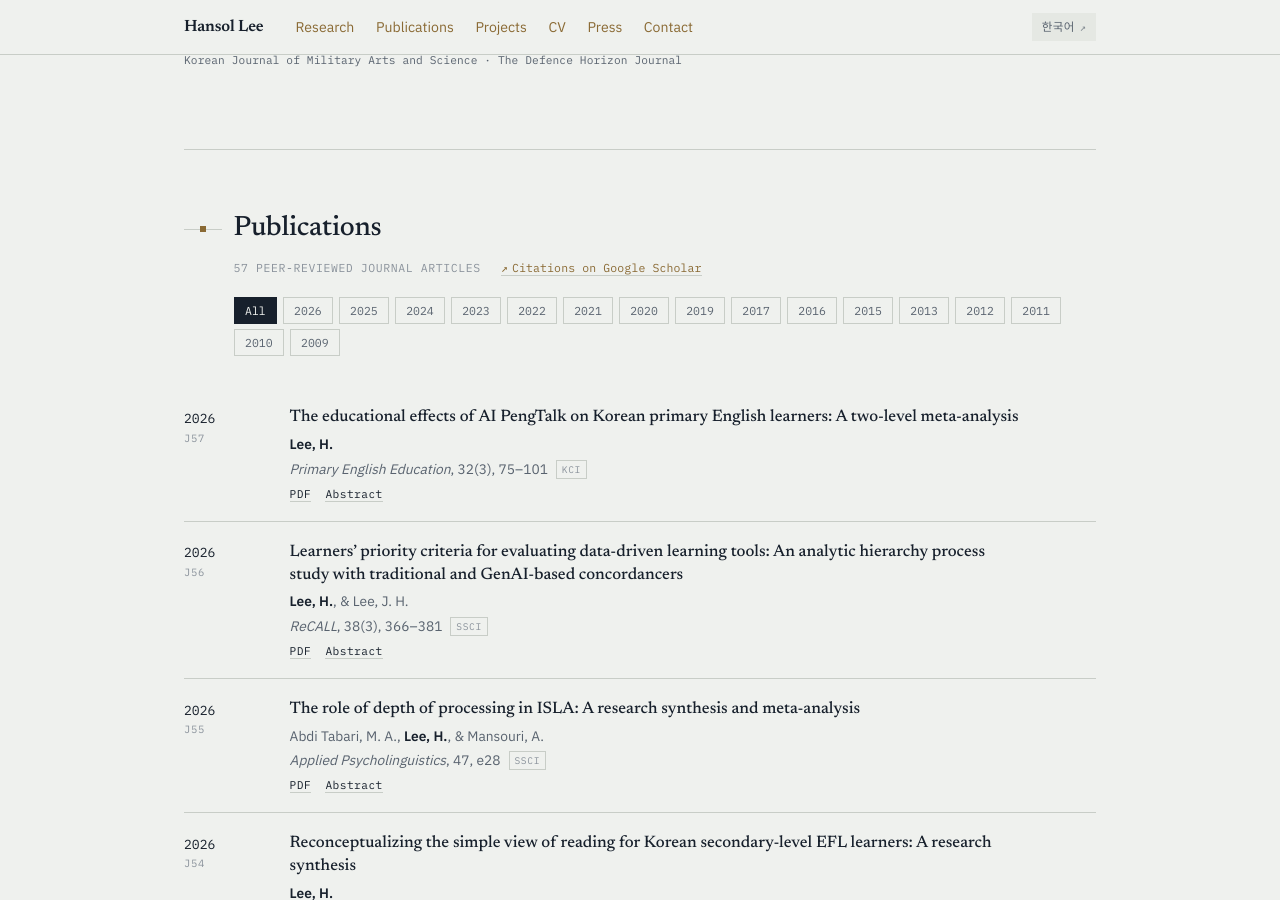
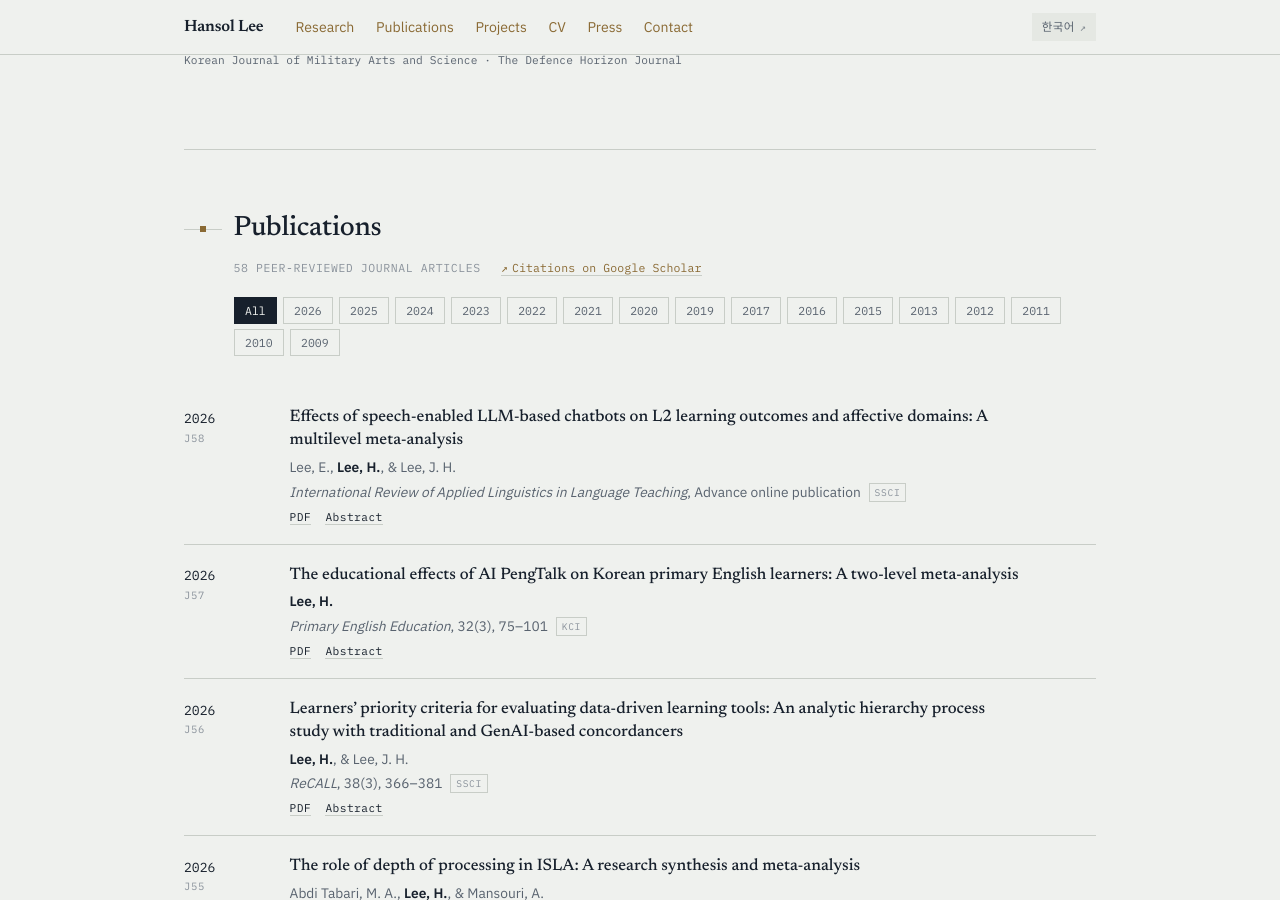
Before and after one commit to hansol6461/hansol6461.github.io, a Jekyll site: the page built from index.html, in a window 1280 px wide and 900 px high, scrolled down 1622 px. Built offline with Jekyll 4.4.1, drawn with Linux system fonts in a browser that asks for light colours; some web fonts are replaced.

Commit message:
Add IRAL 2026 speech-enabled LLM chatbot meta-analysis (open access PDF)
Co-Authored-By: Claude Opus 5.5 <noreply@anthropic.com>
Claude-Session: https://claude.ai/code/session_01NJ1x15WasJWkg7FwhKPdbR

```diff
--- a/_data/papers.yml
+++ b/_data/papers.yml
@@ -1324,6 +1324,12 @@
   issue: '2'
   lastpage: '1108'
   volume: '36'
+2026-iral-speech-llm-chatbots:
+  abstract: <p>Recent developments in natural language processing and automatic speech recognition have significantly advanced chatbot communication using the voice mode, establishing these tools as viable resources for L2 speaking practice. More recently, the L2 chatbot domain has leveraged large language models (LLMs) to enhance contextual understanding and facilitate meaningful dialogues, prompting research into the effects of speech- and LLM-based chatbots on L2 learning outcomes and affective domains. This study presents a synthesis of these findings using a multilevel meta-analysis. Based on a dataset of 19 studies (32 samples, <i>N</i> = 2,643), the results revealed that the overall effect size for L2 learning outcomes was 0.68 (<i>p</i> &lt; 0.001). The overall effect size for affective domains was 0.64 (<i>p</i> &lt; 0.001). Moreover, moderator analyses indicated that a range of learner and intervention characteristics, including learner proficiency, educational level, interaction format, and context of chatbot use, significantly influenced the overall effectiveness.</p>
+  authors:
+  - Eunjin Lee
+  - Hansol Lee
+  - Jang Ho Lee
 2026-iral-task-sequencing:
   abstract: '<p>Drawing on the SSARC model, TBLT research has investigated the role
 
--- a/_data/publications.yml
+++ b/_data/publications.yml
@@ -9,6 +9,17 @@
 # - title   콜론(:)이 들어가면 반드시 작은따옴표로 감싸야 합니다.
 # - doi     비워 두면 제목에 링크가 걸리지 않습니다.
 # - index   SSCI / Scopus / KCI 중 하나거나 빈 문자열.
+- date: '2026-10-08'
+  year: 2026
+  authors: Lee, E., <strong>Lee, H.</strong>, & Lee, J. H.
+  title: 'Effects of speech-enabled LLM-based chatbots on L2 learning outcomes and affective domains: A multilevel meta-analysis'
+  venue: International Review of Applied Linguistics in Language Teaching
+  detail: Advance online publication
+  doi: https://doi.org/10.1515/iral-2026-0172
+  pdf: /assets/papers/2026-iral-speech-llm-chatbots.pdf
+  pdf_version: published
+  page: /papers/2026-iral-speech-llm-chatbots/
+  index: SSCI
 - date: '2026-09-30'
   year: 2026
   authors: <strong>Lee, H.</strong>
--- /dev/null
+++ b/papers/2026-iral-speech-llm-chatbots.html
@@ -0,0 +1,5 @@
+---
+layout: paper
+slug: 2026-iral-speech-llm-chatbots
+permalink: /papers/2026-iral-speech-llm-chatbots/
+---
```
Also changed, not shown: 1 other file.
